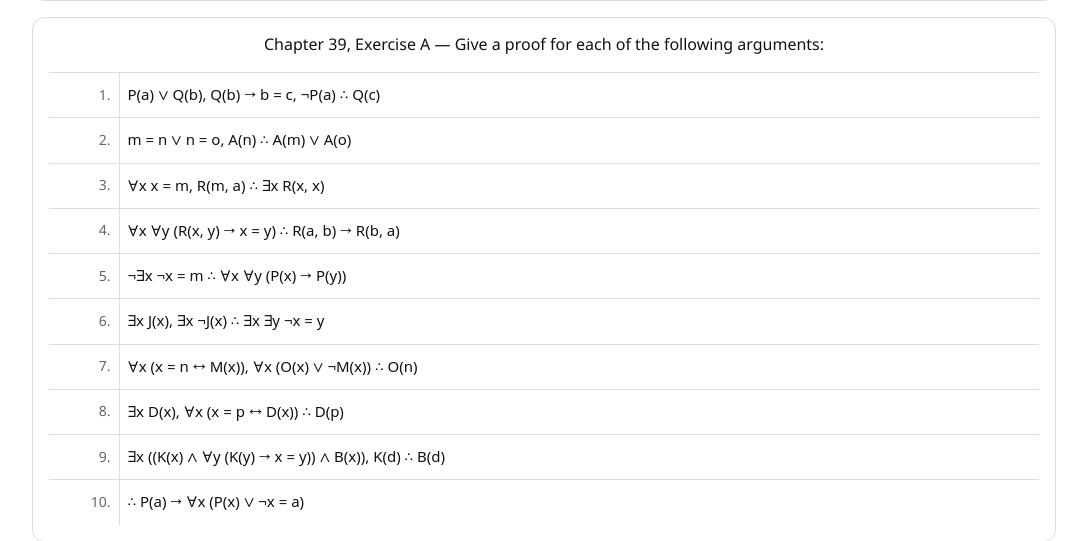
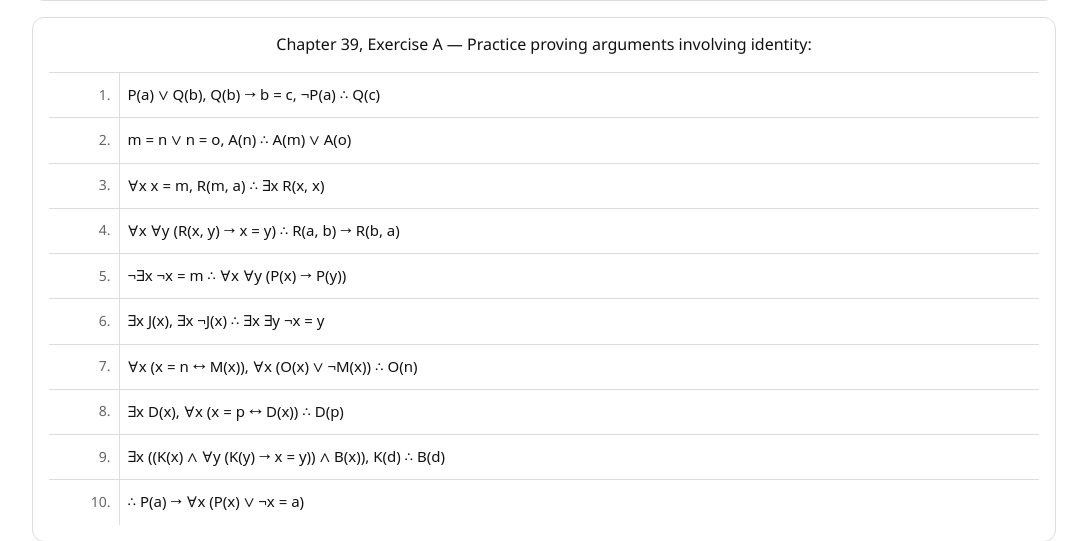
Before and after one commit to daniyal1249/ND-Prover, a Flask app: page /exercises/fol in a window 1280 px wide. Shown: the part 1997-2538 px from the top of the page, without its empty margins (96-1183 px from the left). Run offline with Flask 3, Linux system fonts and the light colour scheme; some web fonts are replaced.

Commit message:
minor change to section header

```diff
--- a/site/templates/exercises_fol.html
+++ b/site/templates/exercises_fol.html
@@ -307,7 +307,7 @@
           <col>
         </colgroup>
         <tr>
-          <th colspan="2">Chapter 39, Exercise A — Give a proof for each of the following arguments:</th>
+          <th colspan="2">Chapter 39, Exercise A — Practice proving arguments involving identity:</th>
         </tr>
 
         <tr class="exercise-row">
```
